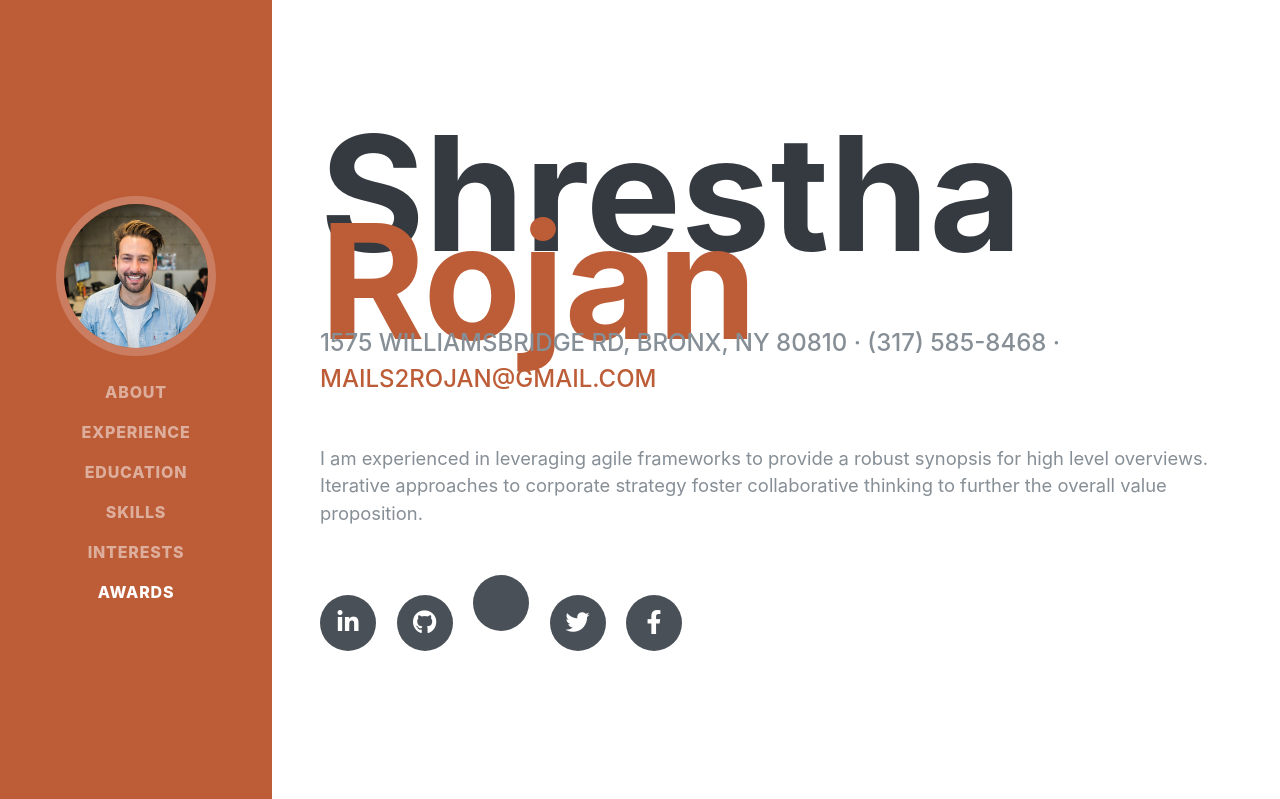
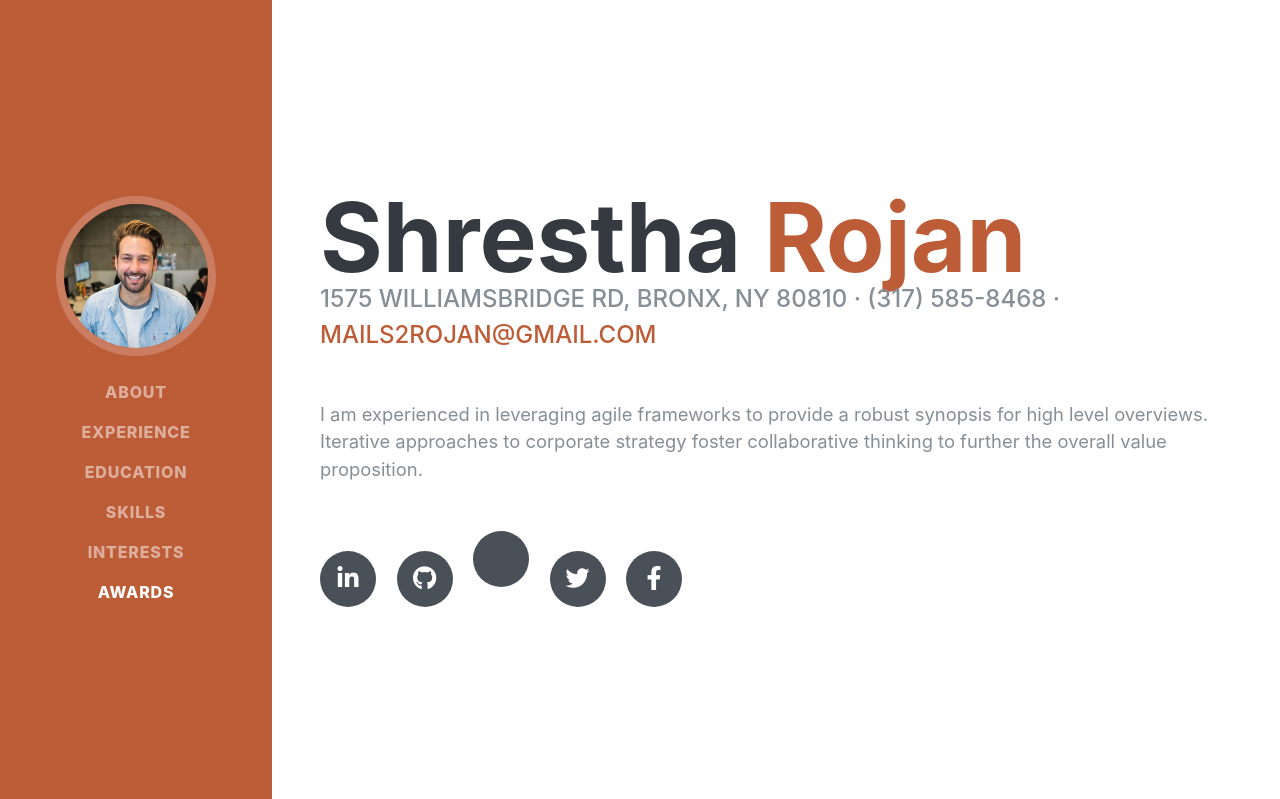
Before and after one commit to StartBootstrap/startbootstrap-resume, a PHP site: page / in a window 1280 px wide. Shown: the top 799 px of the page. Run offline with PHP 8.4, Linux system fonts and the light colour scheme; some web fonts are replaced.

Commit message:
Updated font style header h1 to capitalize

```diff
--- a/css/resume.css
+++ b/css/resume.css
@@ -31,8 +31,8 @@ h6 {
 }
 
 h1 {
-  /*font-size: 6rem; */
-  font-size: 10rem;
+  text-transform: capitalize;
+  font-size: 6rem;
   line-height: 5.5rem;
 }
 
```
